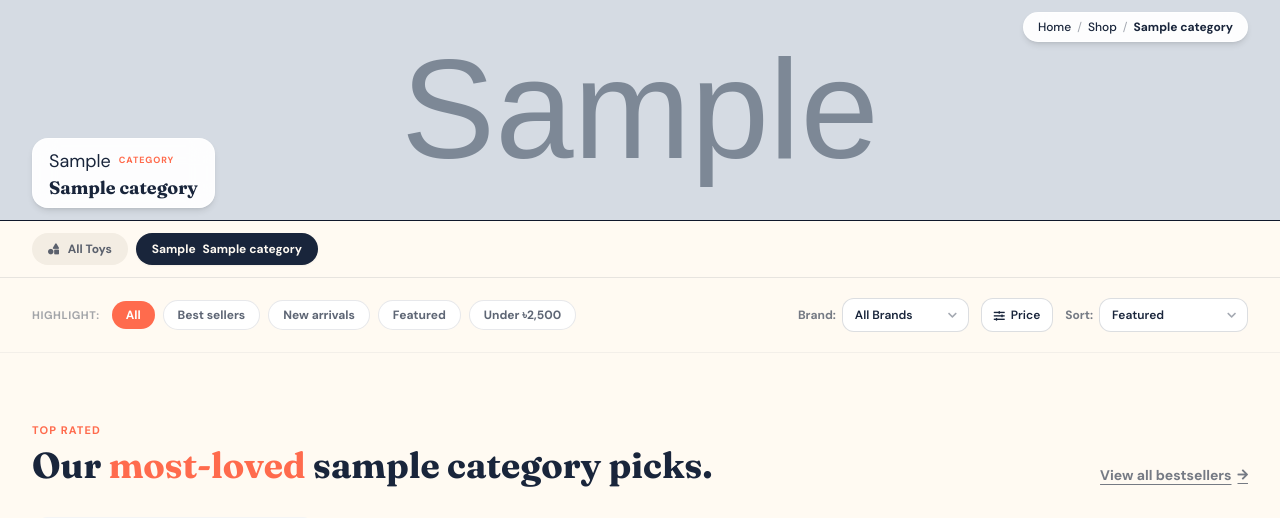
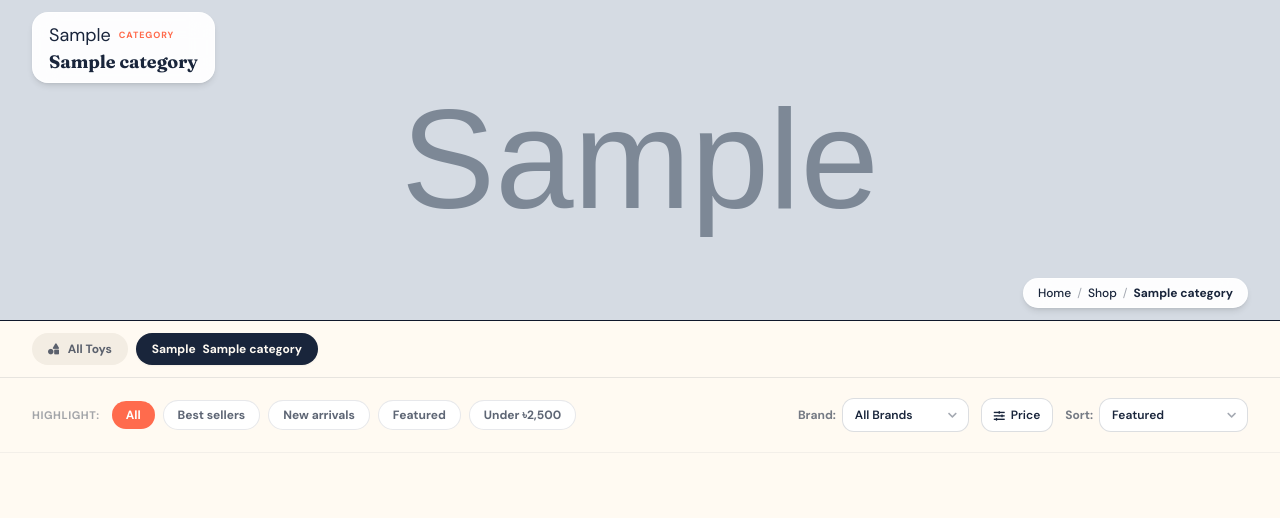
Before and after one commit to MonzurMorshed/kid_ecom, a Django app: page /shop/sample/ in a window 1280 px wide. Shown: the part 106-624 px from the top of the page. Run offline with Django 5.2, Linux system fonts and the light colour scheme; data comes from the database, SQL or seed files in the repository; tables that the repository leaves empty hold one stand-in row (values such as "Sample post"); grey boxes marked "Sample" are stand-in pictures; parts of the project's set-up code (start-up, migrations or seed data) failed here and were passed over; some libraries are stand-ins or nearby versions.

```diff
--- a/templates/base.html
+++ b/templates/base.html
@@ -219,18 +219,8 @@
         .category-hero-banner {
             position: relative !important;
             width: 100% !important;
-            height: 160px !important;
+            height: 320px !important;
             overflow: hidden !important;
-        }
-        @media (min-width: 640px) {
-            .category-hero-banner {
-                height: 190px !important;
-            }
-        }
-        @media (min-width: 1024px) {
-            .category-hero-banner {
-                height: 220px !important;
-            }
         }
         .category-hero-banner img {
             width: 100% !important;
--- a/templates/storefront/category_detail.html
+++ b/templates/storefront/category_detail.html
@@ -36,20 +36,7 @@
         {% endif %}
         <!-- Floating Elements Container -->
         <div class="absolute inset-0 mx-auto max-w-7xl px-4 sm:px-6 lg:px-8 py-3 sm:py-4 flex flex-col justify-between pointer-events-none z-20">
-            <!-- Breadcrumb Placed on Top Right of Banner -->
-            <div class="flex justify-end self-end pointer-events-auto">
-                <nav aria-label="Breadcrumb" class="text-xs text-ink bg-white/95 backdrop-blur-md px-3.5 py-1.5 sm:px-4 sm:py-2 rounded-2xl border border-white/80 shadow-md transition hover:bg-white">
-                    <ol class="flex items-center gap-1.5 flex-wrap">
-                        <li><a href="{% url 'storefront:index' %}" class="hover:text-coral transition-colors font-medium">Home</a></li>
-                        <li aria-hidden="true" class="text-ink/40">/</li>
-                        <li><a href="{% url 'storefront:shop' %}" class="hover:text-coral transition-colors font-medium">Shop</a></li>
-                        <li aria-hidden="true" class="text-ink/40">/</li>
-                        <li class="font-bold text-ink" aria-current="page">{{ selected_category.name }}</li>
-                    </ol>
-                </nav>
-            </div>
-
-            <!-- Focused Category Title Badge (Bottom Left - High Contrast) -->
+            <!-- Focused Category Title Badge (Top Left - High Contrast) -->
             <div class="pointer-events-auto self-start">
                 <div class="inline-flex flex-col bg-white/95 backdrop-blur-md px-4 py-2 sm:px-5 sm:py-2.5 rounded-2xl border border-white/80 shadow-md max-w-lg">
                     <div class="flex items-center gap-2 mb-0.5">
@@ -85,7 +72,21 @@
                     {% endif %}
                 </div>
             </div>
+
+            <!-- Breadcrumb Placed on Bottom Right of Banner -->
+            <div class="flex justify-end self-end pointer-events-auto">
+                <nav aria-label="Breadcrumb" class="text-xs text-ink bg-white/95 backdrop-blur-md px-3.5 py-1.5 sm:px-4 sm:py-2 rounded-2xl border border-white/80 shadow-md transition hover:bg-white">
+                    <ol class="flex items-center gap-1.5 flex-wrap">
+                        <li><a href="{% url 'storefront:index' %}" class="hover:text-coral transition-colors font-medium">Home</a></li>
+                        <li aria-hidden="true" class="text-ink/40">/</li>
+                        <li><a href="{% url 'storefront:shop' %}" class="hover:text-coral transition-colors font-medium">Shop</a></li>
+                        <li aria-hidden="true" class="text-ink/40">/</li>
+                        <li class="font-bold text-ink" aria-current="page">{{ selected_category.name }}</li>
+                    </ol>
+                </nav>
+            </div>
         </div>
+
     </div>
 </section>
 
```
